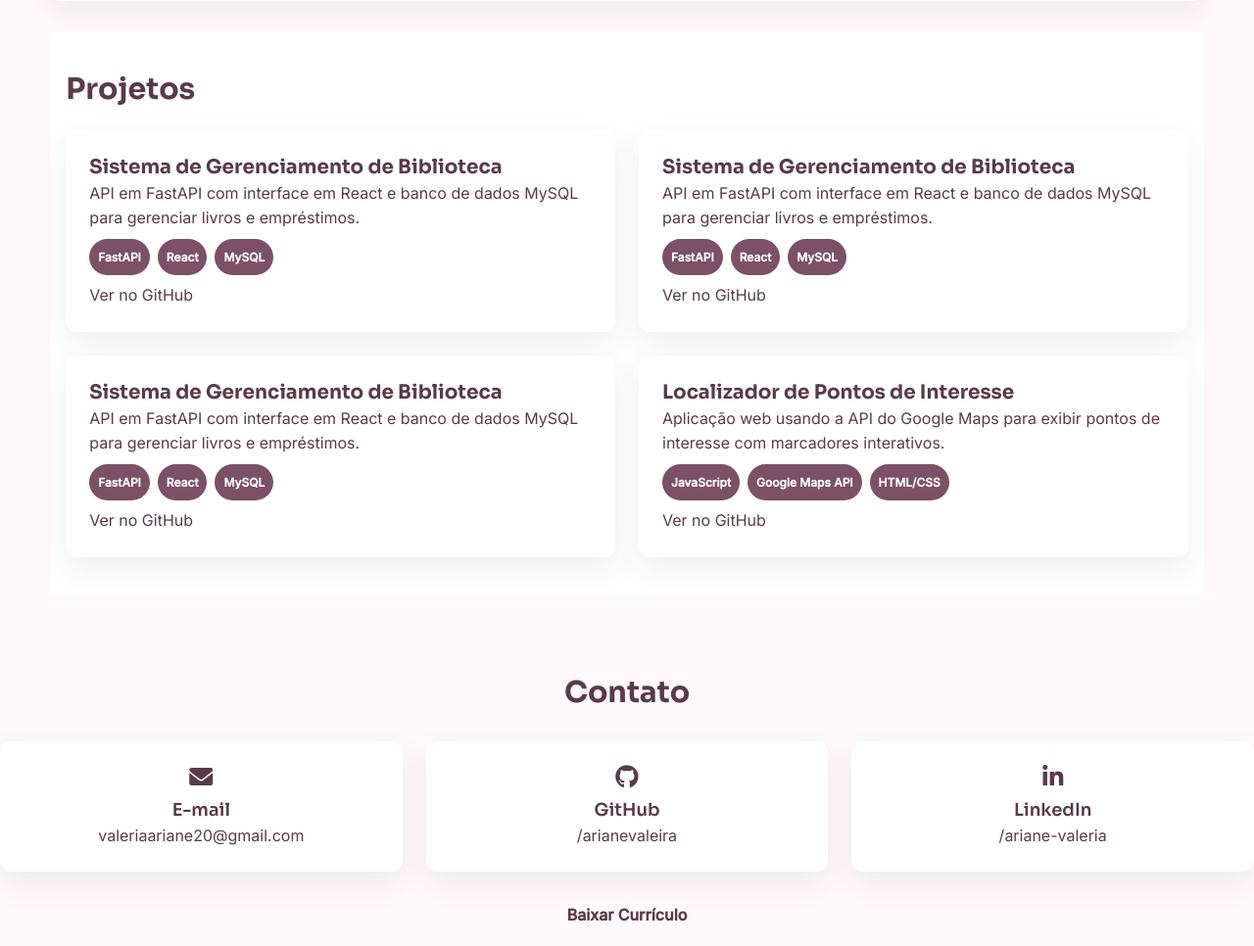
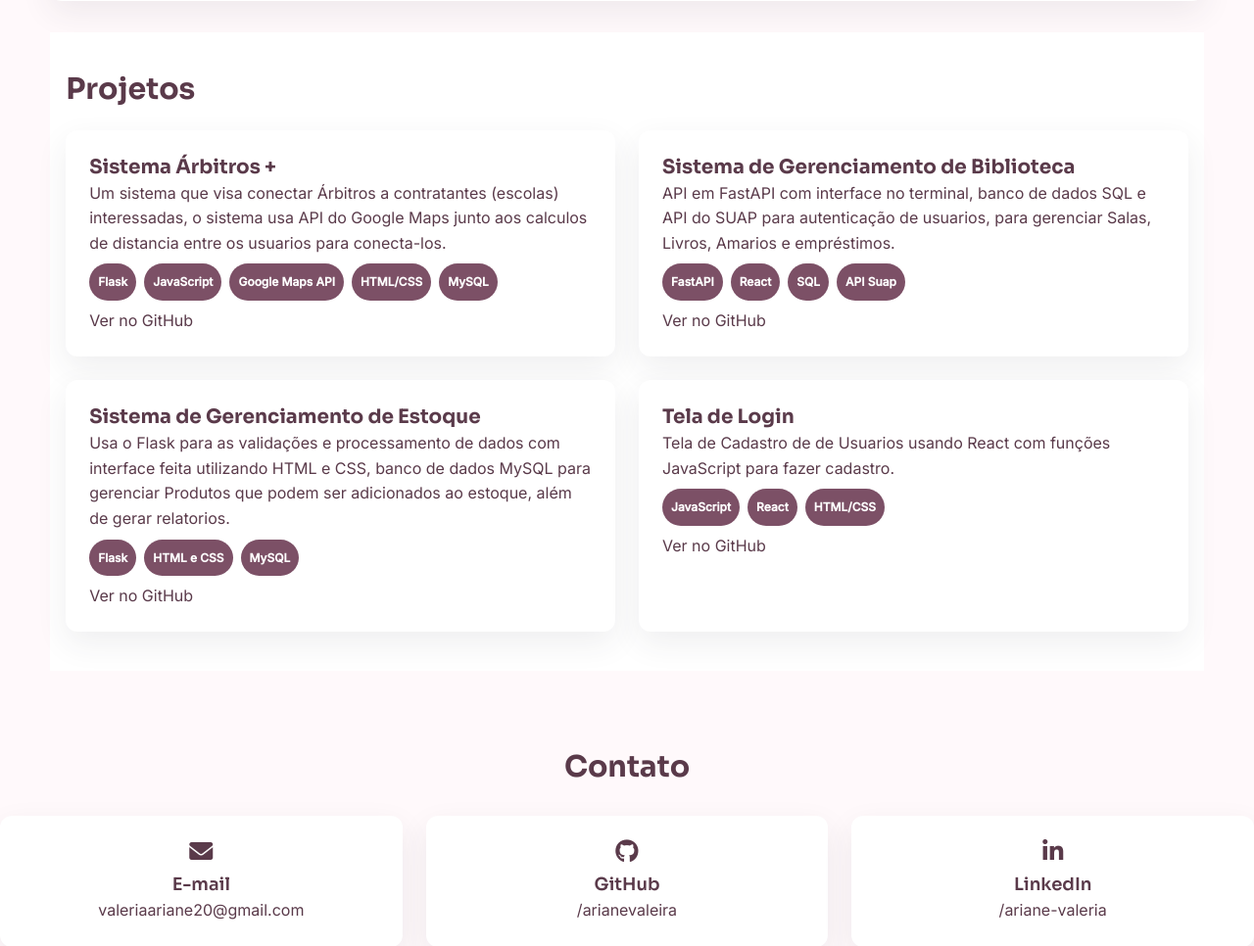
Before and after one commit to arianevaleira/meu-portifolio, a Flask app: page / in a window 1280 px wide. Shown: the part 1794-2760 px from the top of the page at 98% size. Run offline with Flask 3, Linux system fonts and the light colour scheme; some libraries are stand-ins or nearby versions.

Commit message:
Adicionando Projetos

```diff
--- a/templates/index.html
+++ b/templates/index.html
@@ -128,44 +128,49 @@
     <h2 class="text-3xl font-bold mb-6">Projetos</h2>
     <div class="grid grid-cols-1 md:grid-cols-2 gap-6">
       <div class="card">
+        <h3 class="text-xl font-bold">Sistema Árbitros +</h3>
+        <p>Um sistema que visa conectar Árbitros a contratantes (escolas) interessadas, o sistema usa API do Google Maps junto
+          aos calculos de distancia entre os usuarios para conecta-los.</p>
+        <div class="flex gap-2">
+          <span class="badge">Flask</span>
+          <span class="badge">JavaScript</span>
+          <span class="badge">Google Maps API</span>
+          <span class="badge">HTML/CSS</span>
+          <span class="badge">MySQL</span>
+        </div>
+        <a href="https://github.com/arianevaleira/Projeto-Arbitros" target="_blank" class="text-accent hover:underline">Ver no GitHub</a>
+      </div>
+      <div class="card">
         <h3 class="text-xl font-bold">Sistema de Gerenciamento de Biblioteca</h3>
-        <p>API em FastAPI com interface em React e banco de dados MySQL para gerenciar livros e empréstimos.</p>
+        <p>API em FastAPI com interface no terminal, banco de dados SQL e API do SUAP para autenticação de usuarios, para gerenciar Salas, Livros, Amarios e empréstimos.</p>
         <div class="flex gap-2">
           <span class="badge">FastAPI</span>
           <span class="badge">React</span>
+          <span class="badge">SQL</span>
+          <span class="badge">API Suap</span>
+        </div>
+        <a href="https://github.com/arianevaleira/SmartLibrary" target="_blank" class="text-accent hover:underline">Ver no GitHub</a>
+      </div>
+      <div class="card">
+        <h3 class="text-xl font-bold">Sistema de Gerenciamento de Estoque</h3>
+        <p>Usa o Flask para as validações e processamento de dados com interface feita utilizando HTML e CSS, banco de dados MySQL para gerenciar
+          Produtos que podem ser adicionados ao estoque, além de gerar relatorios.</p>
+        <div class="flex gap-2">
+          <span class="badge">Flask</span>
+          <span class="badge">HTML e CSS</span>
           <span class="badge">MySQL</span>
         </div>
-        <a href="https://github.com/arianevaleira" class="text-accent hover:underline">Ver no GitHub</a>
+        <a href="https://github.com/arianevaleira/controle-estoque" target="_blank" class="text-accent hover:underline">Ver no GitHub</a>
       </div>
       <div class="card">
-        <h3 class="text-xl font-bold">Sistema de Gerenciamento de Biblioteca</h3>
-        <p>API em FastAPI com interface em React e banco de dados MySQL para gerenciar livros e empréstimos.</p>
-        <div class="flex gap-2">
-          <span class="badge">FastAPI</span>
-          <span class="badge">React</span>
-          <span class="badge">MySQL</span>
-        </div>
-        <a href="https://github.com/arianevaleira" class="text-accent hover:underline">Ver no GitHub</a>
-      </div>
-      <div class="card">
-        <h3 class="text-xl font-bold">Sistema de Gerenciamento de Biblioteca</h3>
-        <p>API em FastAPI com interface em React e banco de dados MySQL para gerenciar livros e empréstimos.</p>
-        <div class="flex gap-2">
-          <span class="badge">FastAPI</span>
-          <span class="badge">React</span>
-          <span class="badge">MySQL</span>
-        </div>
-        <a href="https://github.com/arianevaleira" class="text-accent hover:underline">Ver no GitHub</a>
-      </div>
-      <div class="card">
-        <h3 class="text-xl font-bold">Localizador de Pontos de Interesse</h3>
-        <p>Aplicação web usando a API do Google Maps para exibir pontos de interesse com marcadores interativos.</p>
+        <h3 class="text-xl font-bold">Tela de Login</h3>
+        <p>Tela de Cadastro de de Usuarios usando React com funções JavaScript para fazer cadastro.</p>
         <div class="flex gap-2">
           <span class="badge">JavaScript</span>
-          <span class="badge">Google Maps API</span>
+          <span class="badge">React</span>
           <span class="badge">HTML/CSS</span>
         </div>
-        <a href="https://github.com/arianevaleira" class="text-accent hover:underline">Ver no GitHub</a>
+        <a href="https://github.com/arianevaleira/PIU/tree/main/tarefas/tela_login" target="_blank" class="text-accent hover:underline">Ver no GitHub</a>
       </div>
     </div>
   </section>
@@ -186,7 +191,7 @@
       <div class="card text-center">
         <i class="fab fa-linkedin-in text-accent text-2xl mb-2"></i>
         <h3 class="text-lg font-semibold">LinkedIn</h3>
-        <a href="https://linkedin.com/in/ariane-valeria" target="_blank" class="text-accent hover:underline">/ariane-valeria</a>
+        <a href="https://linkedin.com/in/" target="_blank" class="text-accent hover:underline">/ariane-valeria</a>
       </div>
     </div>
     <div class="text-center mt-6">
```
